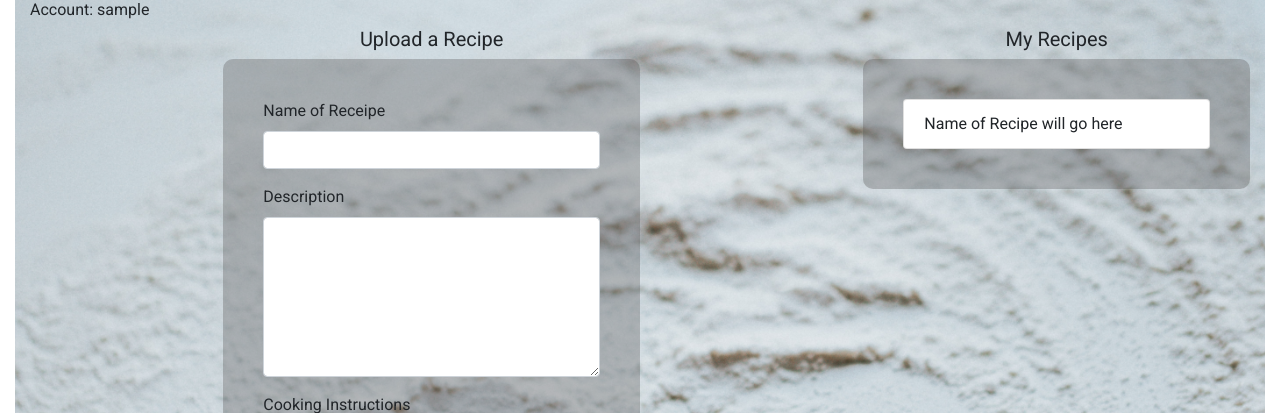
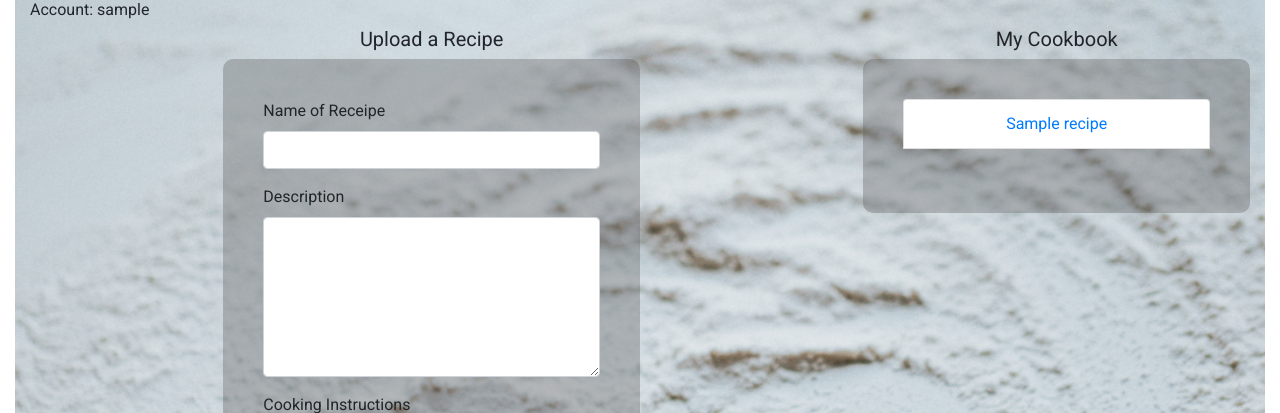
Before and after one commit to Bradders81/the-recipe-db, a Flask app: page /profile in a window 1280 px wide. Shown: the part 61-474 px from the top of the page. Run offline with Flask 2, Linux system fonts and the light colour scheme; the visitor is signed in with stand-in values (Sample User, id 1); a database or web service that is not in the repository returns one stand-in record (values such as "Sample title"); some libraries are stand-ins or nearby versions; some web fonts are replaced.

Commit message:
Add list of users recipes stored in database  to  the Cookbook in  profile.html

```diff
--- a/app.py
+++ b/app.py
@@ -97,6 +97,9 @@ def profile():
 
     username = session["user"]
 
+    users_cookbook = mongo.db.recipes.find({"created_by": username})
+
+
     if request.method == "POST":
         new_recipe = {
             "recipe_name": request.form.get("recipe_name"),
@@ -110,7 +113,8 @@ def profile():
         mongo.db.recipes.insert_one(new_recipe)
         flash("Vola! Receipe added to your Cook Book")
 
-    return render_template("profile.html", username=username)
+    return render_template(
+        "profile.html", username=username,  users_cookbook=users_cookbook)
 
 
 if __name__ == "__main__":
--- a/templates/profile.html
+++ b/templates/profile.html
@@ -23,12 +23,14 @@
 
                         <div class="mb-3">
                             <label for="description" class="form-label">Description</label>
-                            <textarea type="text" class="form-control" name="description" id="description" required></textarea>
+                            <textarea type="text" class="form-control" name="description" id="description"
+                                required></textarea>
                         </div>
 
                         <div class="mb-3">
                             <label for="instructions" class="form-label">Cooking Instructions</label>
-                            <textarea type="text" class="form-control" name="instructions" id="instructions" required></textarea>
+                            <textarea type="text" class="form-control" name="instructions" id="instructions"
+                                required></textarea>
                         </div>
 
                         <div class="mb-3">
@@ -61,11 +63,16 @@
         </div>
         <div class=" col-12 col-md-4">
             <div class="align-center">
-                <h5>My Recipes</h5>
+                <h5>My Cookbook</h5>
             </div>
             <div id="my-recipes">
-                <ul class="list-group">
-                    <li class="list-group-item"> Name of Recipe will go here</li>
+                <ul class="list-group align-center">
+
+                    {% for recipe in users_cookbook %}
+                    <li class="list-group-item">
+                        <a href="#">{{ recipe.recipe_name }}</a>
+                    </li><br>
+                    {% endfor %}
                 </ul>
             </div>
         </div>
```
